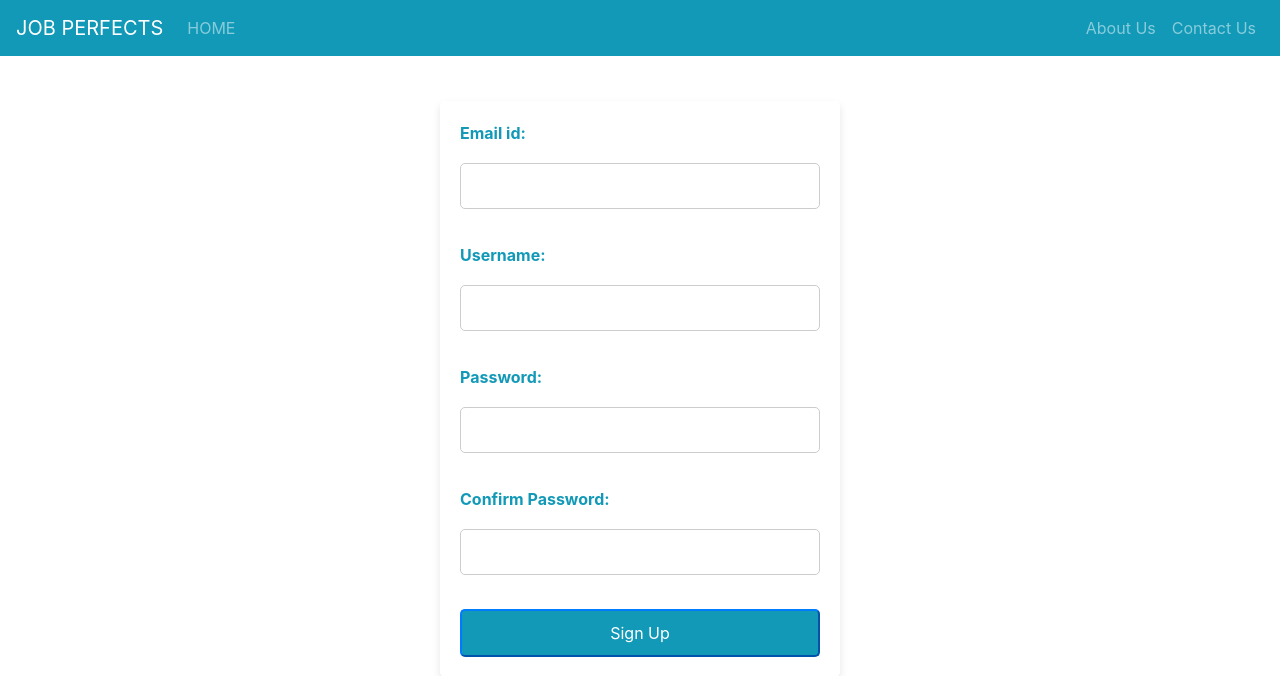
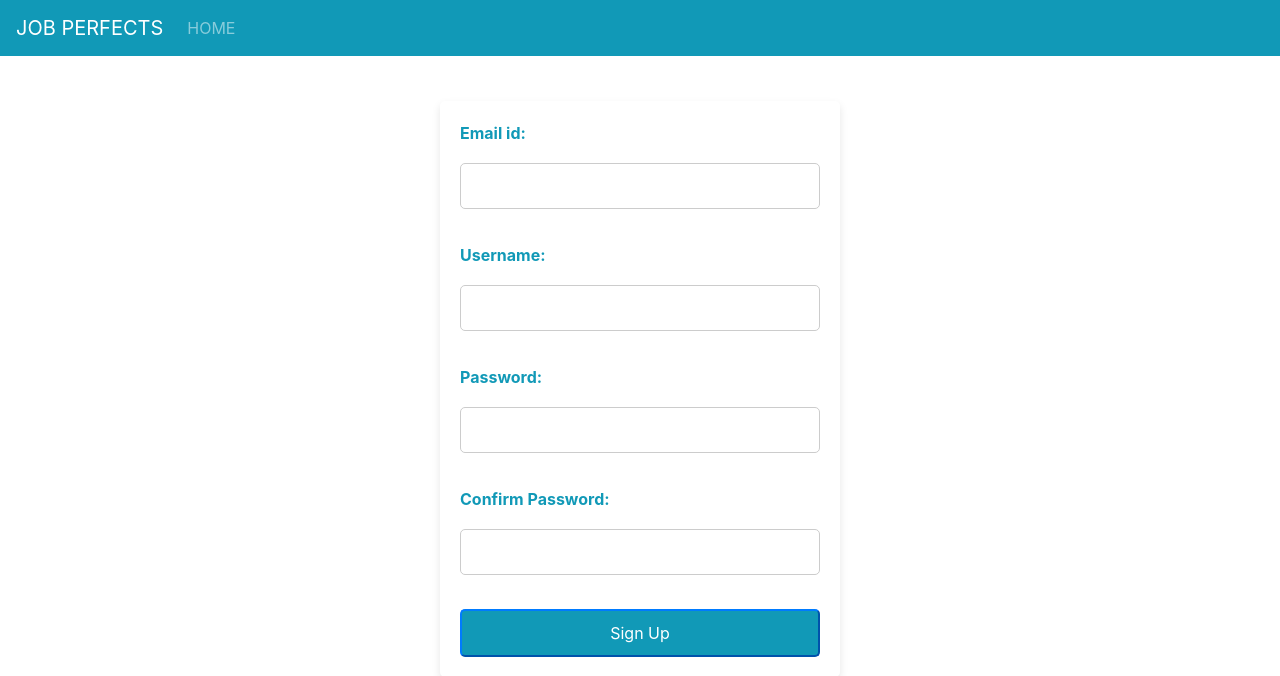
Before and after one commit to lubnalukman/jobboard, a Django app: page /sign_up in a window 1280 px wide. Shown: the top 676 px of the page. Run offline with Django 5.2, Linux system fonts and the light colour scheme; some libraries are stand-ins or nearby versions.

Commit message:
version updated

```diff
--- a/jobproject/templates/sign_up.html
+++ b/jobproject/templates/sign_up.html
@@ -20,14 +20,7 @@
                     <a href="{% url 'index' %}" class="nav-link">HOME</a>
                 </li>
             </div>
-            <div class="navbar-nav ml-auto">
-                <li class="nav-item">
-                    <a href="{% url 'aboutus' %}" class="nav-link">About Us</a>
-                </li>
-                <li class="nav-item">
-                    <a href="{% url 'contactus' %}" class="nav-link">Contact Us</a>
-                </li>
-            </div>
+
         </div>
     </nav>
 
```
